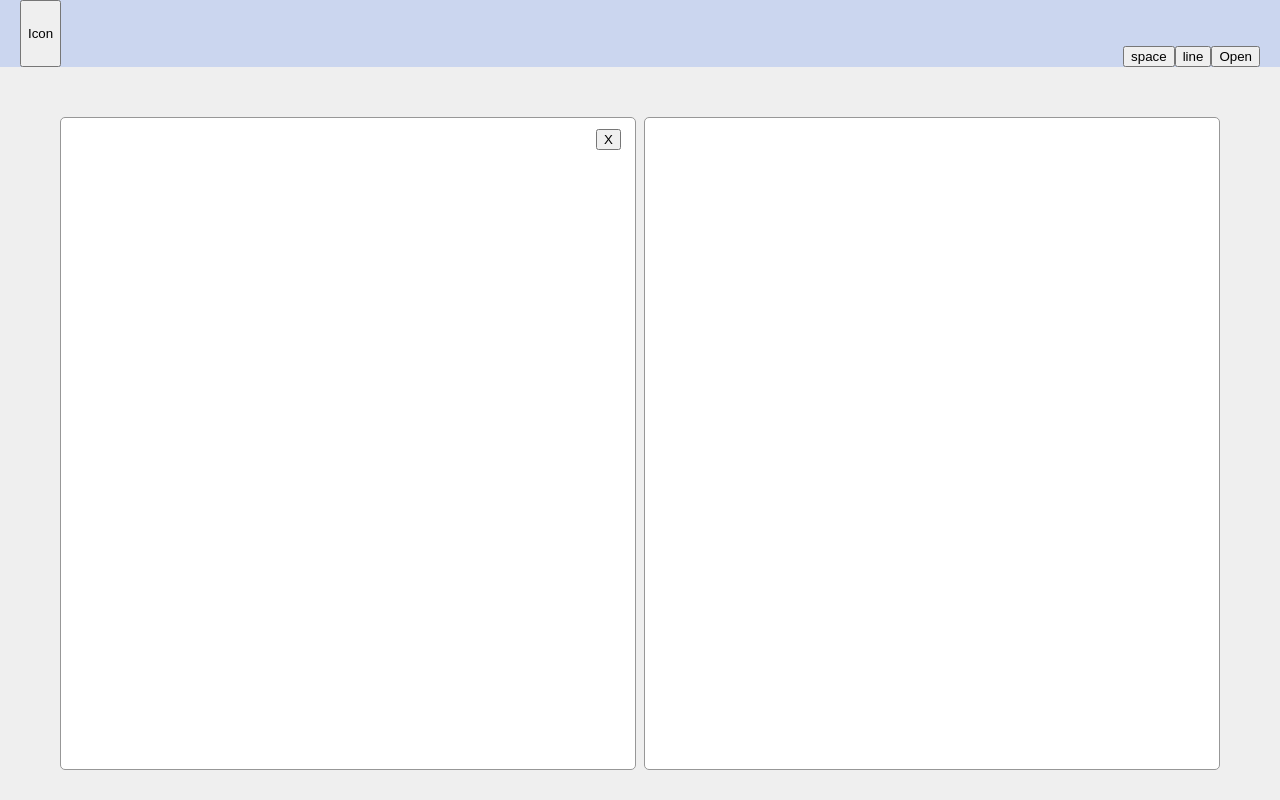
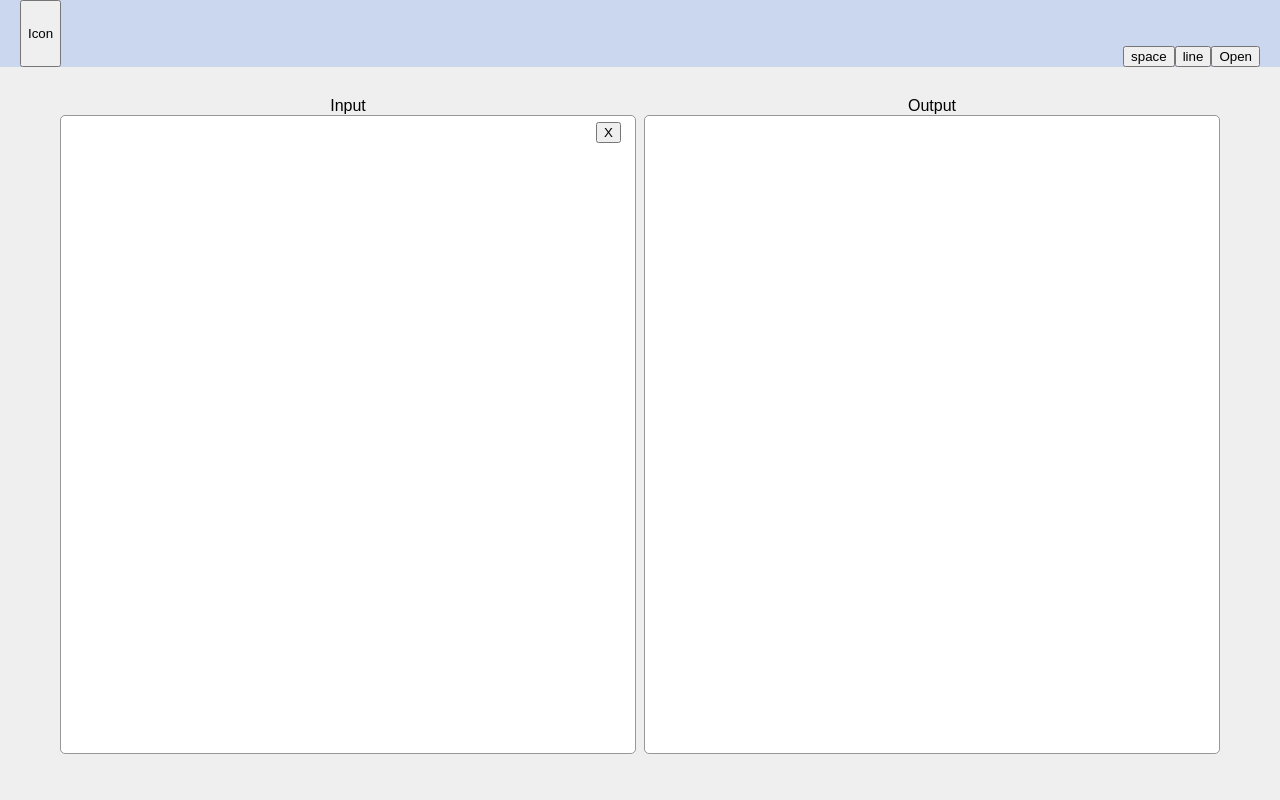
Before and after one commit to Lulkafe/CopyTokenizer, a React app: page / in a window 1280 px wide. Built offline with nearby package versions, Linux system fonts and the light colour scheme.

Commit message:
Added input/output headers

```diff
--- a/src/components.tsx
+++ b/src/components.tsx
@@ -11,18 +11,19 @@ export default function App () {
     const [state, dispatch] = useReducer(TokenizerReducer, initState);
     const isMobile = useMediaQuery({ query: '(max-width: 601px)'});
 
-
     return (
         <div>
             <TokenizerContext.Provider value ={{state, dispatch}}>
-                <Header />
+                <Header isMobile={isMobile}/>
                 <Content isMobile={isMobile}/>
             </TokenizerContext.Provider>
         </div>
     )
 }
 
-function Header () {
+function Header (props) {
+
+    const isNotMobile = !props.isMobile;
 
     return (
         <nav id='nav-bar'>
@@ -32,7 +33,7 @@ function Header () {
                 <button type='button'>Icon</button>
 
                 <div id='menu-wrapper'>
-                    <ModeSetting/>
+                    { isNotMobile && <ModeSetting/>}
                     <GeneralSetting/>
                 </div>
             </div>
@@ -191,8 +192,10 @@ function InputArea (props) {
             <div id='clear-btn-container'>
                 <button type='button' onClick={onClick}>X</button>
             </div>
+            <p id='input-area__header'>Input</p>
             <textarea id='input-area' onInput={onInput}
-                defaultValue={defaultText}></textarea>
+                defaultValue={defaultText}>
+            </textarea>
         </div>
     )
 }
@@ -208,8 +211,11 @@ function OutputArea () {
     }
 
     return (
-        <div id='output-area'>
-                { linesToElements(input, config) }
+        <div id='output-area-wrapper'>
+            <p id='output-area__header'>Output</p>
+            <div id='output-area'>
+                    { linesToElements(input, config) }
+            </div>
         </div>
     )
 }
--- a/src/sass/content.sass
+++ b/src/sass/content.sass
@@ -1,7 +1,7 @@
 #content-wrapper
     height: calc(100vh - 67px) //67px is the height of nav
     display: flex
-    padding: 50px 0 30px 0
+    padding: 30px 0 30px 0
     gap: 0.5rem
     justify-content: center
     align-content: center
--- a/src/sass/input-area.sass
+++ b/src/sass/input-area.sass
@@ -3,7 +3,7 @@ $clear-btn-width: 30px
 #clear-btn-container
  position: absolute
  text-align: right
- top: 12px
+ top: 25px
  left: calc(100% - $clear-btn-width - 10px)
 
 #input-area
@@ -12,14 +12,17 @@ $clear-btn-width: 30px
     border-radius: 5px
     border: solid 1px #979797
     width: 100%
-    height: 100%
+    height: 95%
     background: white
     display: inline-block
     resize: none
-    font-family: Arial, Helvetica, sans-serif
 
 #input-area:focus
     outline: none
+
+#input-area__header
+    margin: 0
+    text-align: center
 
 #input-area-wrapper
     position: relative
--- a/src/sass/media-query.sass
+++ b/src/sass/media-query.sass
@@ -1,7 +1,7 @@
 @media screen and (max-width: 600px)
     #input-area-wrapper
         width: 90%
-    #output-area
+    #output-area-wrapper
         width: 90%
     #content-wrapper
         flex-wrap: wrap
--- a/src/sass/nav-bar.sass
+++ b/src/sass/nav-bar.sass
@@ -23,7 +23,6 @@
     display: inline-block
 
 #setting-window
-    font-family: Arial, Helvetica, sans-serif
     position: absolute
     left: -250px
     width: 300px
--- a/src/sass/output-area.sass
+++ b/src/sass/output-area.sass
@@ -1,6 +1,6 @@
 #output-area
-    width: 45%
-    height: 100%
+    width: 100%
+    height: 95%
     background: white
     border: 1px solid gray
     padding: 2rem 1rem 2rem 1rem
@@ -13,6 +13,14 @@
 #output-area p
     margin: 0
     min-height: 1.3rem
+
+#output-area__header
+    text-align: center
+    margin: 0
+
+#output-area-wrapper
+    width: 45%
+    height: 100%
 
 .token
     display: inline-block
--- a/src/sass/style.sass
+++ b/src/sass/style.sass
@@ -13,6 +13,7 @@ body
     margin: 0
     width: 100vw
     height: 100vh
+    font-family: Arial, Helvetica, sans-serif
 
 html
     background-color: #EFEFEF
```
